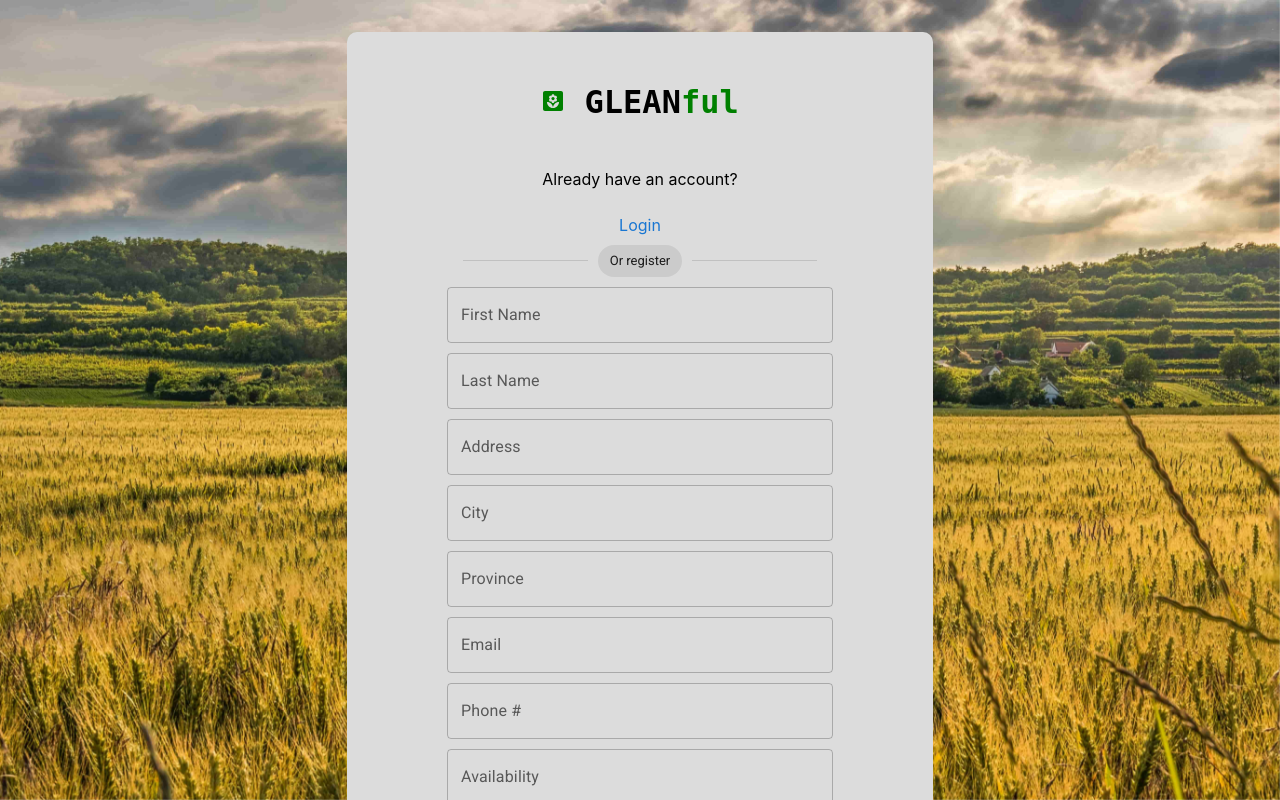
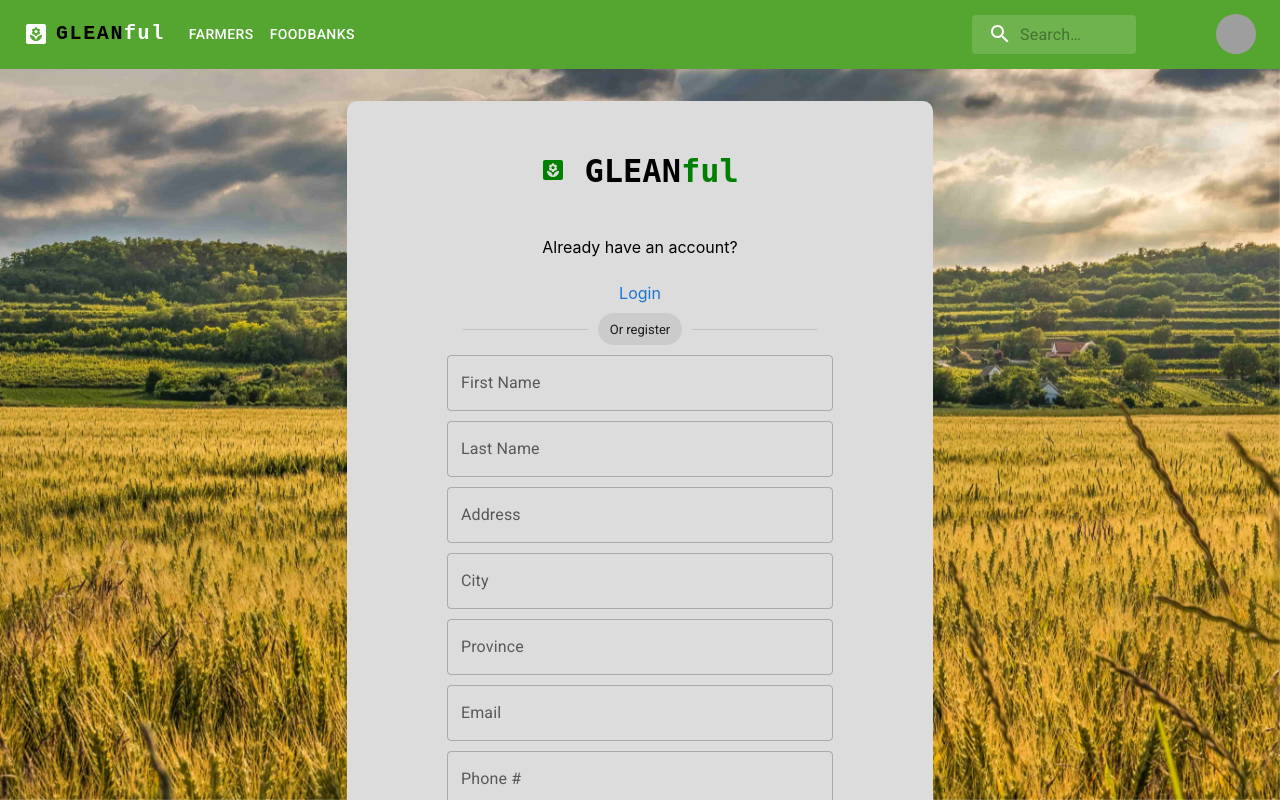
Before and after one commit to 1anakin20/earth-day, a React (Create React App) app in the folder frontend/: page /register in a window 1280 px wide. Both pictures are taken after a click on the button "GLEANER". Shown: the top 800 px of the page. Built offline with nearby package versions, Linux system fonts and the light colour scheme; grey boxes are pictures that could not be loaded.

Commit message:
Register navigation bar

```diff
--- a/frontend/src/components/register/Register.js
+++ b/frontend/src/components/register/Register.js
@@ -9,20 +9,25 @@ import Divider from "@mui/material/Divider";
 import Chip from "@mui/material/Chip";
 
 import YardIcon from "@mui/icons-material/Yard";
+import ResponsiveAppBar from "../ResponsiveAppBar";
 
 function Register() {
     const [role, setRole] = useState('');
     const [username, setUsername] = useState('');
 
     return role ? (
+        <div>
+            <ResponsiveAppBar/>
             <RegisterForm
                 role={role}
                 username={username}
                 setRole={setRole}
                 setUsername={setUsername}
             />
+        </div>
     ) : (
         <div className="register__root">
+            <ResponsiveAppBar />
             <div className="register">
                 <section className="register__container">
                     <h1 className='app_name'>
```
